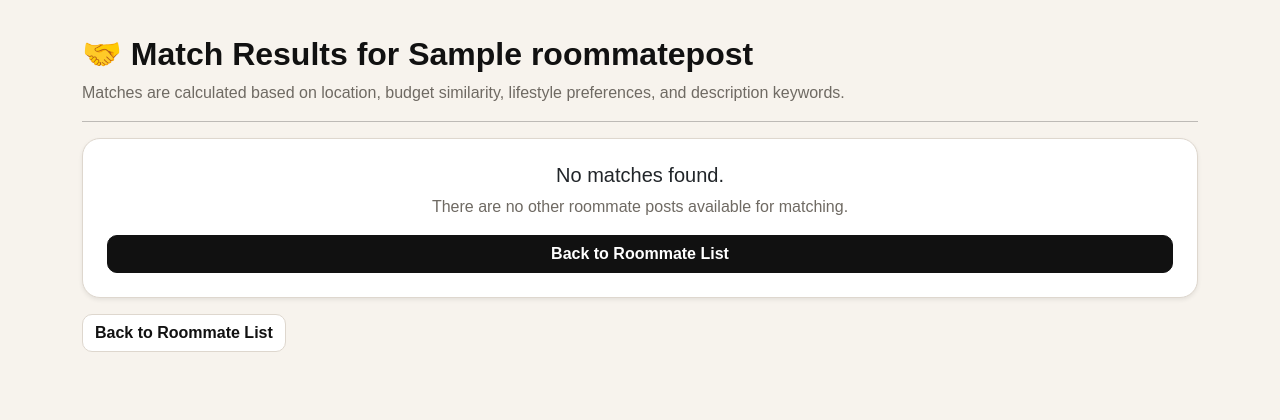
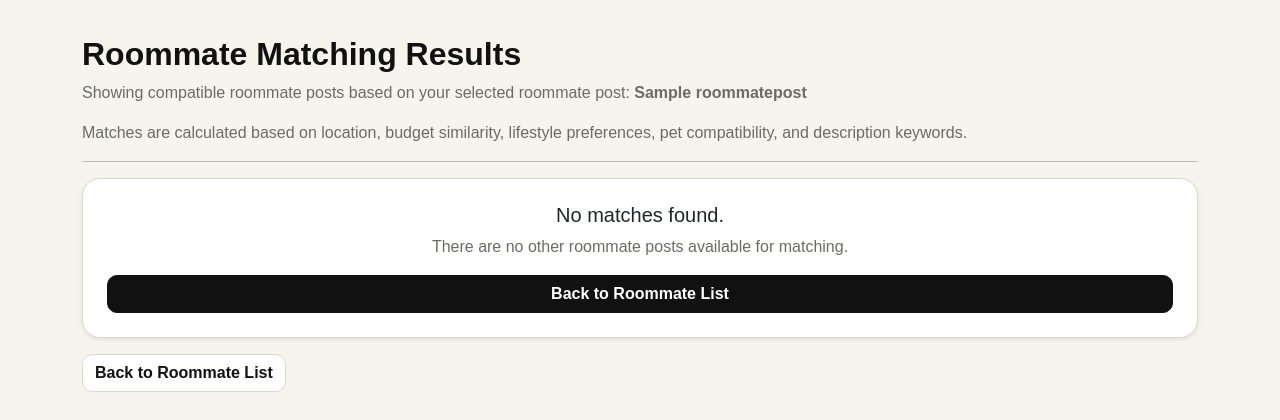
Before and after one commit to GordanEatCodes/GitProject-BudgetBuddy, a Django app: page /roommates/match/1/ in a window 1280 px wide. Shown: the part 79-499 px from the top of the page. Run offline with Django 5.2, Linux system fonts and the light colour scheme; tables that the repository leaves empty hold one stand-in row (values such as "Sample post").

Commit message:
add detailed pet preferences and improve matching UI

```diff
--- a/roommate/models.py
+++ b/roommate/models.py
@@ -63,7 +63,20 @@ class RoommatePost(models.Model):
     sleep_schedule = models.CharField(max_length=20, choices=SLEEP_CHOICES, default='any')
     study_preference = models.CharField(max_length=20, choices=STUDY_CHOICES, default='any')
     smoking = models.CharField(max_length=20, choices=SMOKING_CHOICES, default='any')
-    pets = models.CharField(max_length=20, choices=PET_CHOICES, default='any')
+
+    # Basic pet preference
+    pets = models.CharField(
+        max_length=20,
+        choices=PET_CHOICES,
+        default='any'
+    )
+
+    # NEW: More detailed pet preference
+    preferred_pet = models.CharField(
+        max_length=150,
+        blank=True,
+        help_text="Example: Cats, Small Dogs, Rabbit, Fish"
+    )
 
     created_by = models.ForeignKey(User, null=True, blank=True, on_delete=models.CASCADE)
     created_at = models.DateTimeField(auto_now_add=True)
--- a/roommate/templates/roommate/match.html
+++ b/roommate/templates/roommate/match.html
@@ -2,10 +2,15 @@
 
 {% block content %}
 
-<h2>🤝 Match Results for {{ current.title }}</h2>
+<h2>Roommate Matching Results</h2>
 
 <p class="text-muted">
-    Matches are calculated based on location, budget similarity, lifestyle preferences, and description keywords.
+    Showing compatible roommate posts based on your selected roommate post:
+    <strong>{{ current.title }}</strong>
+</p>
+
+<p class="text-muted">
+    Matches are calculated based on location, budget similarity, lifestyle preferences, pet compatibility, and description keywords.
 </p>
 
 <hr>
@@ -15,7 +20,11 @@
 <!-- Best Recommended Match -->
 <div class="card mb-4 p-4 shadow-sm border border-dark">
 
-    <h3>⭐ Best Recommended Match</h3>
+<h3>Best Recommended Match</h3>
+
+<span class="badge bg-success mb-3">
+    Highest Compatibility
+</span>
 
     <h4 class="mt-3">{{ best_match.post.title }}</h4>
 
@@ -49,6 +58,31 @@
             aria-valuemin="0"
             aria-valuemax="100">
             {{ best_match.match_percentage }}%
+            {% if best_match.match_percentage >= 80 %}
+
+<p class="text-success fw-bold">
+    Excellent Compatibility
+</p>
+
+{% elif best_match.match_percentage >= 60 %}
+
+<p class="text-primary fw-bold">
+    Good Compatibility
+</p>
+
+{% elif best_match.match_percentage >= 40 %}
+
+<p class="text-warning fw-bold">
+    Moderate Compatibility
+</p>
+
+{% else %}
+
+<p class="text-danger fw-bold">
+    Low Compatibility
+</p>
+
+{% endif %}
         </div>
     </div>
 
@@ -56,13 +90,35 @@
         {{ best_match.match_label }} | Score: {{ best_match.score }}/100
     </p>
 
-    <h6>Why this is recommended?</h6>
+<h6 class="mb-3">Why this is recommended?</h6>
 
-    <ul>
-        {% for reason in best_match.reasons %}
-            <li>{{ reason }}</li>
-        {% endfor %}
-    </ul>
+<div class="list-group">
+
+    {% for reason in best_match.reasons %}
+
+        {% if "Different" in reason %}
+
+            <div class="list-group-item list-group-item-danger">
+                ❌ {{ reason }}
+            </div>
+
+        {% elif "Only one" in reason %}
+
+            <div class="list-group-item list-group-item-warning">
+                ⚠ {{ reason }}
+            </div>
+
+        {% else %}
+
+            <div class="list-group-item list-group-item-success">
+                ✔ {{ reason }}
+            </div>
+
+        {% endif %}
+
+    {% endfor %}
+
+</div>
 
     <a href="{% url 'roommate_detail' best_match.post.id %}" class="btn btn-sm btn-dark">
         View Details
@@ -116,13 +172,35 @@
         {{ match.match_label }} | Score: {{ match.score }}/100
     </p>
 
-    <h6>Why matched?</h6>
+<h6 class="mb-3">Why matched?</h6>
 
-    <ul>
-        {% for reason in match.reasons %}
-            <li>{{ reason }}</li>
-        {% endfor %}
-    </ul>
+<div class="list-group">
+
+    {% for reason in match.reasons %}
+
+        {% if "Different" in reason %}
+
+            <div class="list-group-item list-group-item-danger">
+                ❌ {{ reason }}
+            </div>
+
+        {% elif "Only one" in reason %}
+
+            <div class="list-group-item list-group-item-warning">
+                ⚠ {{ reason }}
+            </div>
+
+        {% else %}
+
+            <div class="list-group-item list-group-item-success">
+                ✔ {{ reason }}
+            </div>
+
+        {% endif %}
+
+    {% endfor %}
+
+</div>
 
     <a href="{% url 'roommate_detail' match.post.id %}" class="btn btn-sm btn-dark">
         View Details
--- a/roommate/views.py
+++ b/roommate/views.py
@@ -155,6 +155,11 @@ def add_roommate(request):
             smoking=request.POST.get('smoking', 'any'),
             pets=request.POST.get('pets', 'any'),
 
+            preferred_pet=request.POST.get(
+                'preferred_pet',
+                ''
+            ),
+
             created_by=request.user,
         )
 
@@ -268,7 +273,10 @@ def edit_roommate(request, id):
         post.sleep_schedule = request.POST.get('sleep_schedule', 'any')
         post.study_preference = request.POST.get('study_preference', 'any')
         post.smoking = request.POST.get('smoking', 'any')
-        post.pets = request.POST.get('pets', 'any')
+        post.preferred_pet = request.POST.get(
+            'preferred_pet',
+            ''
+            )
 
         post.save()
 
@@ -349,6 +357,40 @@ def match_roommates(request, id):
                 reasons.append(f"{label} is flexible")
             else:
                 reasons.append(f"{label} is different")
+
+        # Pet Details comparison (informational only)
+        current_pet_details = normalize_text(current_user_post.preferred_pet)
+        post_pet_details = normalize_text(post.preferred_pet)
+
+        if current_pet_details and post_pet_details:
+
+            current_pet_words = set(current_pet_details.split())
+            post_pet_words = set(post_pet_details.split())
+
+            common_pets = current_pet_words & post_pet_words
+
+            if common_pets:
+                reasons.append(
+                    "Similar pet preference: "
+                    + ", ".join(sorted(common_pets))
+                )
+            else:
+                reasons.append(
+                    "Different pet preference"
+                )
+
+        elif current_pet_details or post_pet_details:
+
+            reasons.append(
+                "Only one post specifies pet details"
+            )
+
+        # 4. Description keyword similarity - max 15
+        current_description = normalize_text(current_user_post.description)
+        post_description = normalize_text(post.description)
+
+        current_words = set(current_description.split()) - stop_words
+        post_words = set(post_description.split()) - stop_words
 
         # 4. Description keyword similarity - max 15
         current_description = normalize_text(current_user_post.description)
```
Also changed, not shown: roommate/templates/roommate/add_roommate.html (+23 -6 lines), roommate/templates/roommate/edit_roommate.html (+36 -6 lines), roommate/templates/roommate/roommate_detail.html (+15 -0 lines), roommate/migrations/0007_roommatepost_preferred_pet.py (added).
